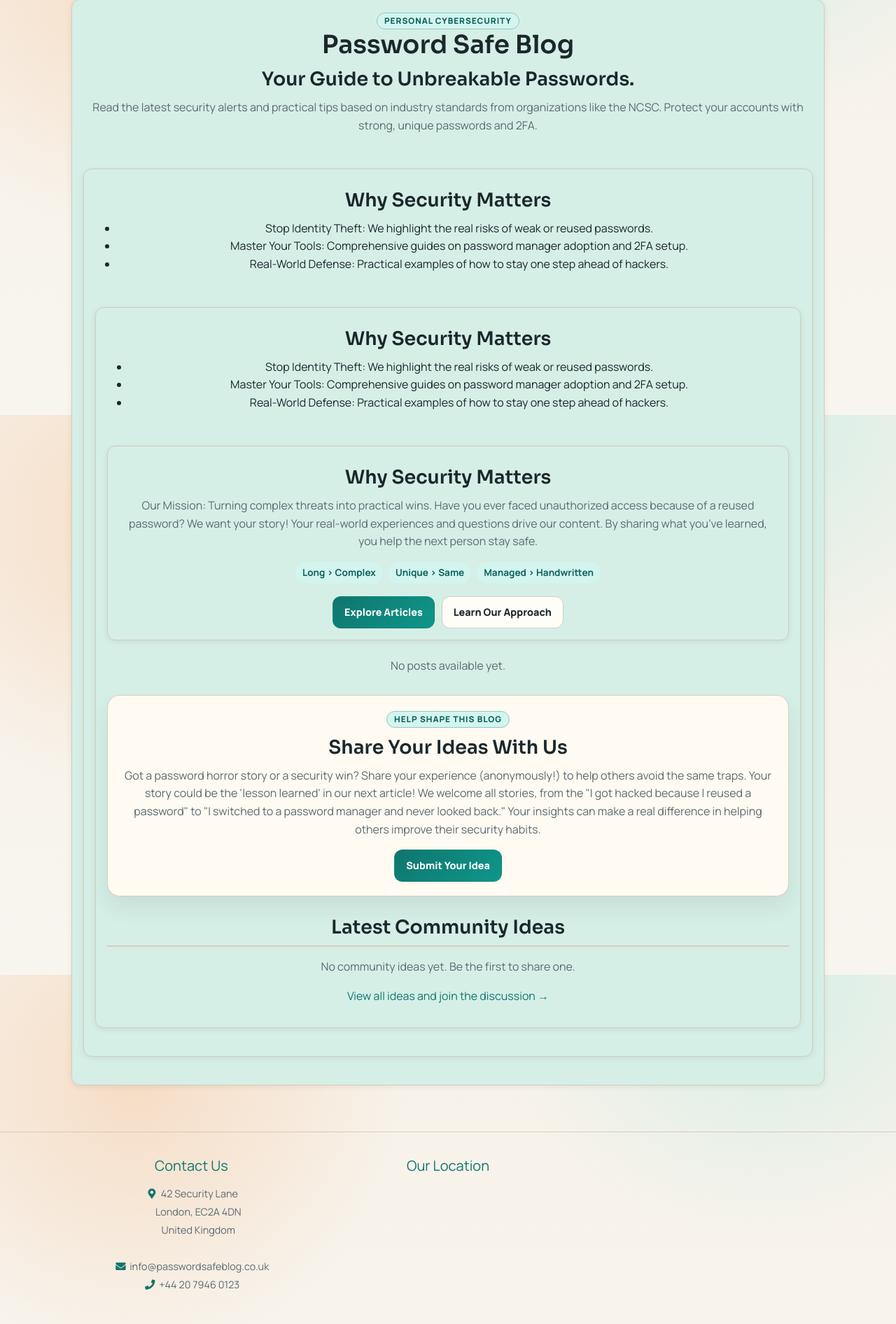
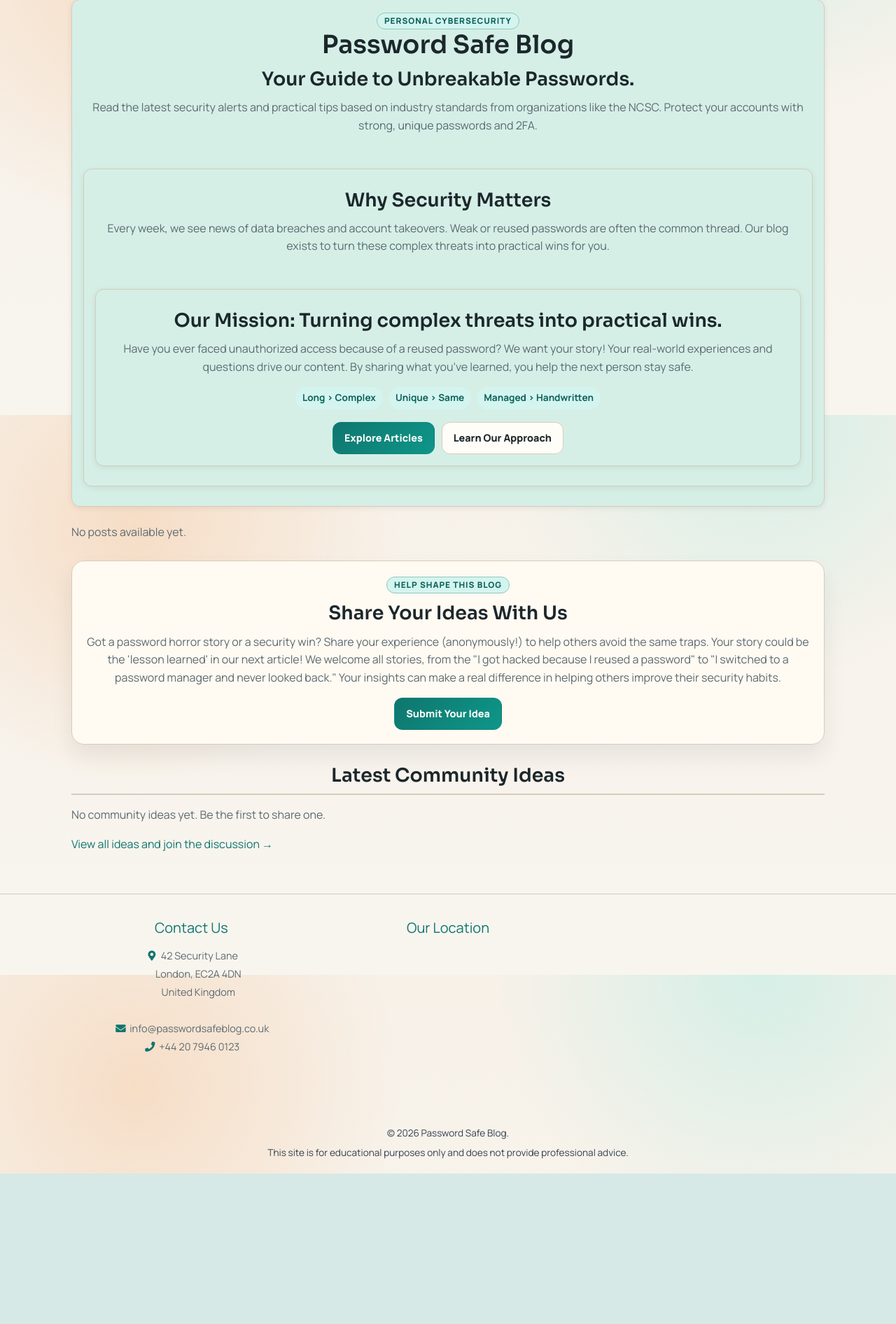
Before and after one commit to tendayiht-png/password_space_blog, a Django app: template templates/index.html in a window 1280 px wide. Shown: the part 1007-2899 px from the top of the page at 70% size. After the commit the page ends 2684 px from the top, so only its background shows below. Run offline with Django 3.2, Linux system fonts and the light colour scheme; the template is opened without the code that fills it, so the values that code supplies are empty; grey boxes are pictures that could not be loaded.

Commit message:
Updated landing pages.

```diff
--- a/templates/index.html
+++ b/templates/index.html
@@ -12,32 +12,17 @@
         <p>Read the latest security alerts and practical tips based on industry standards from organizations like the NCSC. Protect your accounts with strong, unique passwords and 2FA.
         </p>
 
-        <section class="hero">
+        <div class="pill-row">
         <article class="hero-card reveal" style="margin-top: 2rem; padding: 1rem; background: #d5efe7; border-radius: 12px; box-shadow: 0 2px 8px rgba(0,0,0,0.08);">
         <h2 style="margin-top: 12px;">Why Security Matters</h2>
-        <ul>
-          <li>Stop Identity Theft: We highlight the real risks of weak or reused passwords.</li>
-          <li>Master Your Tools: Comprehensive guides on password manager adoption and 2FA setup.</li>
-          <li>Real-World Defense: Practical examples of how to stay one step ahead of hackers.</li>
-        </ul>
+        <p>Every week, we see news of data breaches and account takeovers. Weak or reused passwords are often the common thread. Our blog exists to turn these complex threats into practical wins for you.</p>
 
-        <section class="hero">
+        <div class="pill-row">
         <article class="hero-card reveal" style="margin-top: 2rem; padding: 1rem; background: #d5efe7; border-radius: 12px; box-shadow: 0 2px 8px rgba(0,0,0,0.08);">
-        <h2 style="margin-top: 12px;">Why Security Matters</h2>
-        <ul>
-          <li>Stop Identity Theft: We highlight the real risks of weak or reused passwords.</li>
-          <li>Master Your Tools: Comprehensive guides on password manager adoption and 2FA setup.</li>
-          <li>Real-World Defense: Practical examples of how to stay one step ahead of hackers.</li>
-        </ul>
-
-        <section class="hero">
-        <article class="hero-card reveal" style="margin-top: 2rem; padding: 1rem; background: #d5efe7; border-radius: 12px; box-shadow: 0 2px 8px rgba(0,0,0,0.08);">
-        <h2 style="margin-top: 12px;">Why Security Matters</h2>
-        <p>
-        Our Mission: Turning complex threats into practical wins.
-        Have you ever faced unauthorized access because of a reused password? We want your story! Your real-world experiences and questions drive our content. By sharing what you’ve learned, you help the next person stay safe.
-    </p>
-    <div class="pill-row">
+        <h2 style="margin-top: 12px;">Our Mission: Turning complex threats into practical wins.</h2>
+        <p>Have you ever faced unauthorized access because of a reused password? We want your story! Your real-world experiences and questions drive our content. By sharing what you’ve learned, you help the next person stay safe.
+        </p>
+        <div class="pill-row">
         <span class="pill">Long > Complex</span>
         <span class="pill">Unique > Same</span>
         <span class="pill">Managed > Handwritten</span>
```
